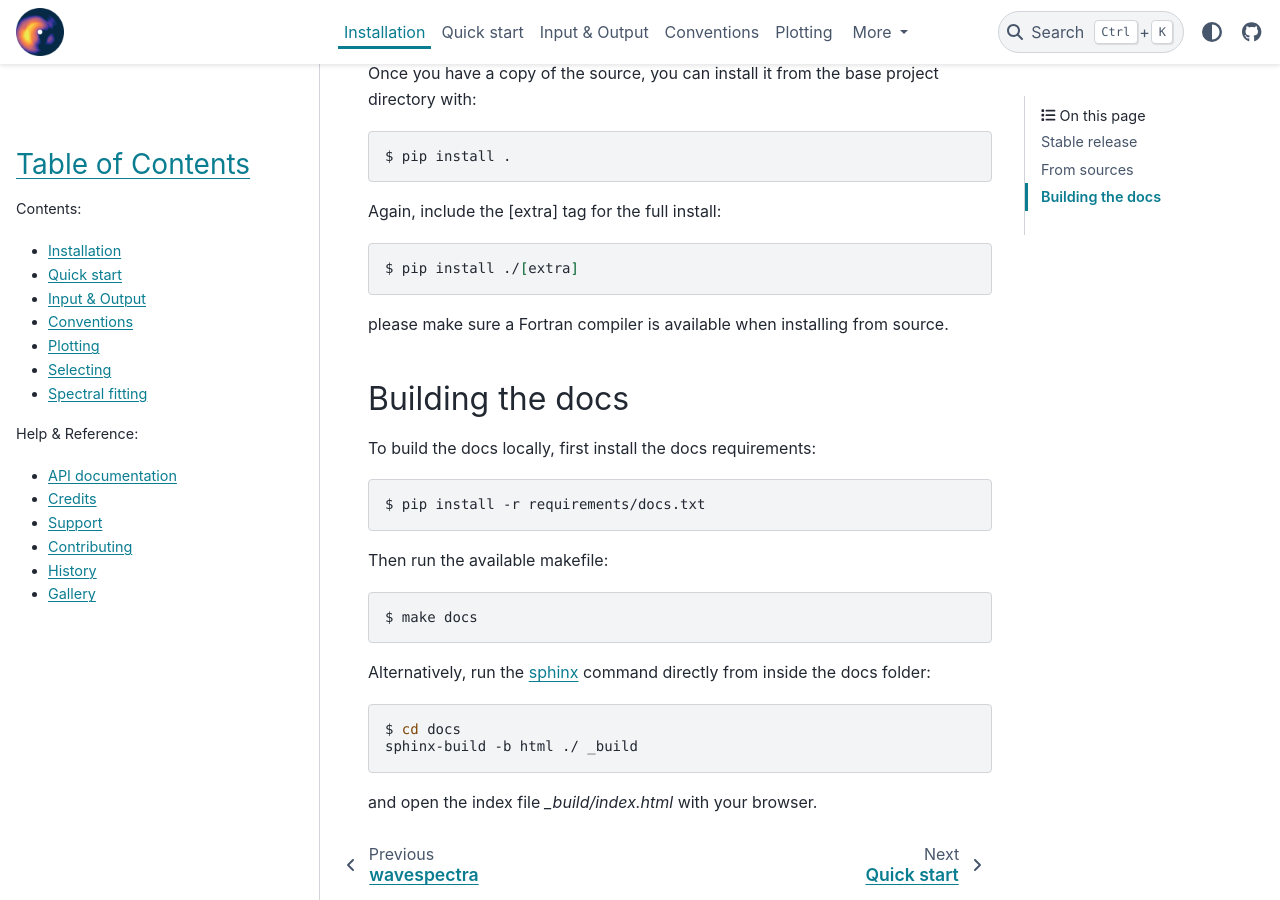
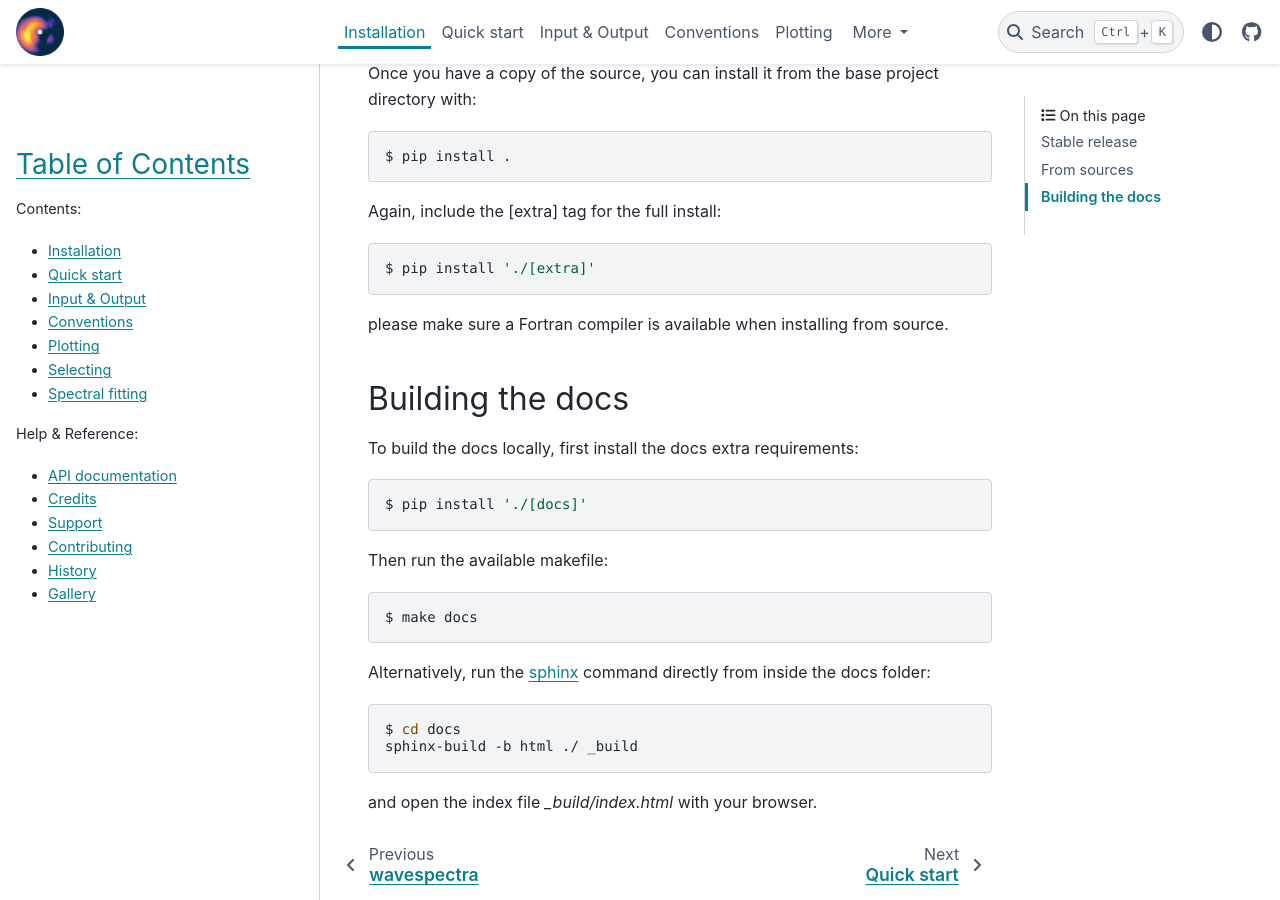
Before and after one commit to wavespectra/wavespectra, a Sphinx documentation site: the page built from docs/install.rst, in a window 1280 px wide and 900 px high, scrolled down 1398 px. Built offline with Sphinx 7.4.7 and the PyData theme 0.15.4, drawn with Linux system fonts in a browser that asks for light colours.

Commit message:
Updates to the install section

```diff
--- a/docs/install.rst
+++ b/docs/install.rst
@@ -75,7 +75,7 @@ Again, include the [extra] tag for the full install:
 
 .. code-block:: console
 
-   $ pip install ./[extra]
+   $ pip install './[extra]'
 
 please make sure a Fortran compiler is available when installing from source.
 
@@ -83,11 +83,11 @@ please make sure a Fortran compiler is available when installing from source.
 Building the docs
 -----------------
 
-To build the docs locally, first install the docs requirements:
+To build the docs locally, first install the docs extra requirements:
 
 .. code-block:: console
 
-    $ pip install -r requirements/docs.txt
+    $ pip install './[docs]'
 
 Then run the available makefile:
 
--- a/docs/quickstart.rst
+++ b/docs/quickstart.rst
@@ -145,7 +145,7 @@ namespace. The partitioning methods follow the naming convention defined in the
 `WAVEWATCHIII`_ model (`ptm1`, `ptm2`, etc) with the addition of some custom methods. In
 the following example, the `ptm1` method is used to partition the dataset into wind sea
 and three swells (`ptm1` is equivalent to the watershed technique previously available in
-wavespectra as the `spec.partition()` method.
+wavespectra as the `spec.partition()` method).
 
 .. ipython:: python
     :okwarning:
```
Also changed, not shown: other parts of docs/quickstart.rst (+2 -2 lines).
